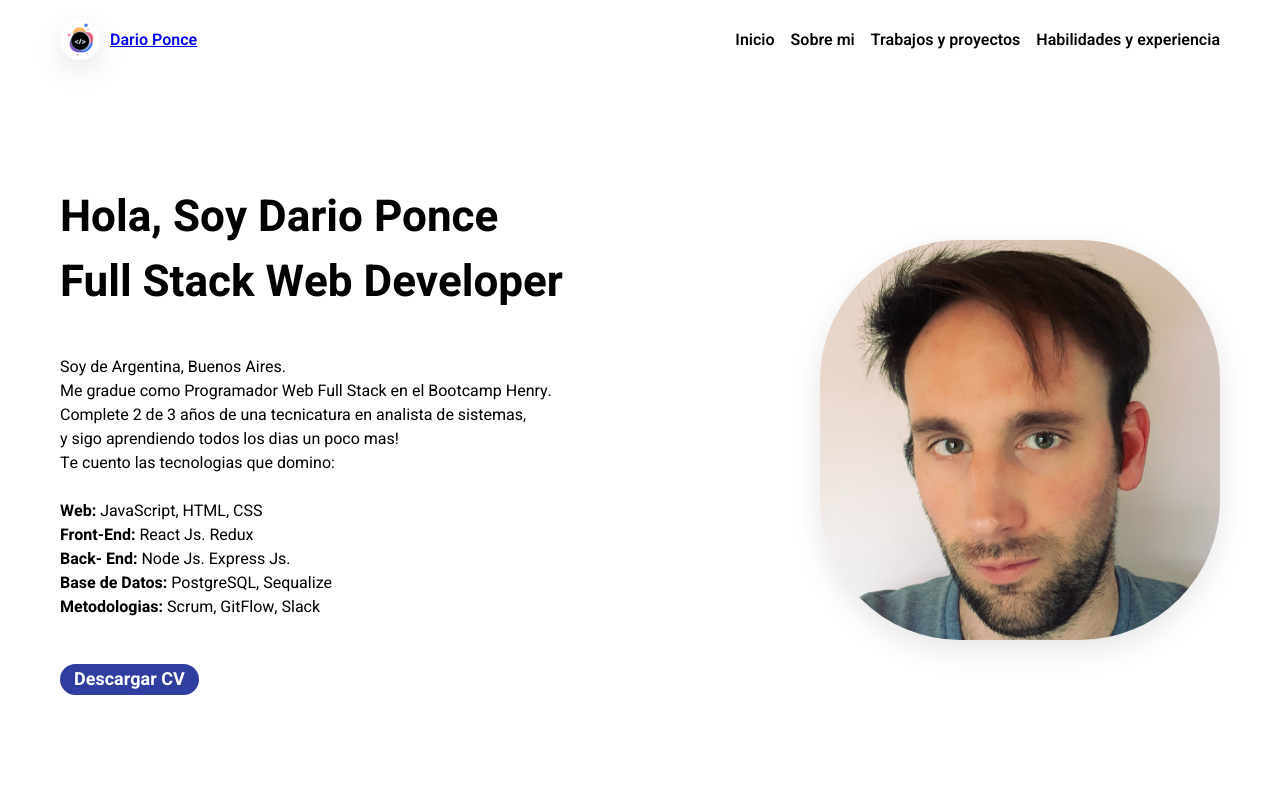
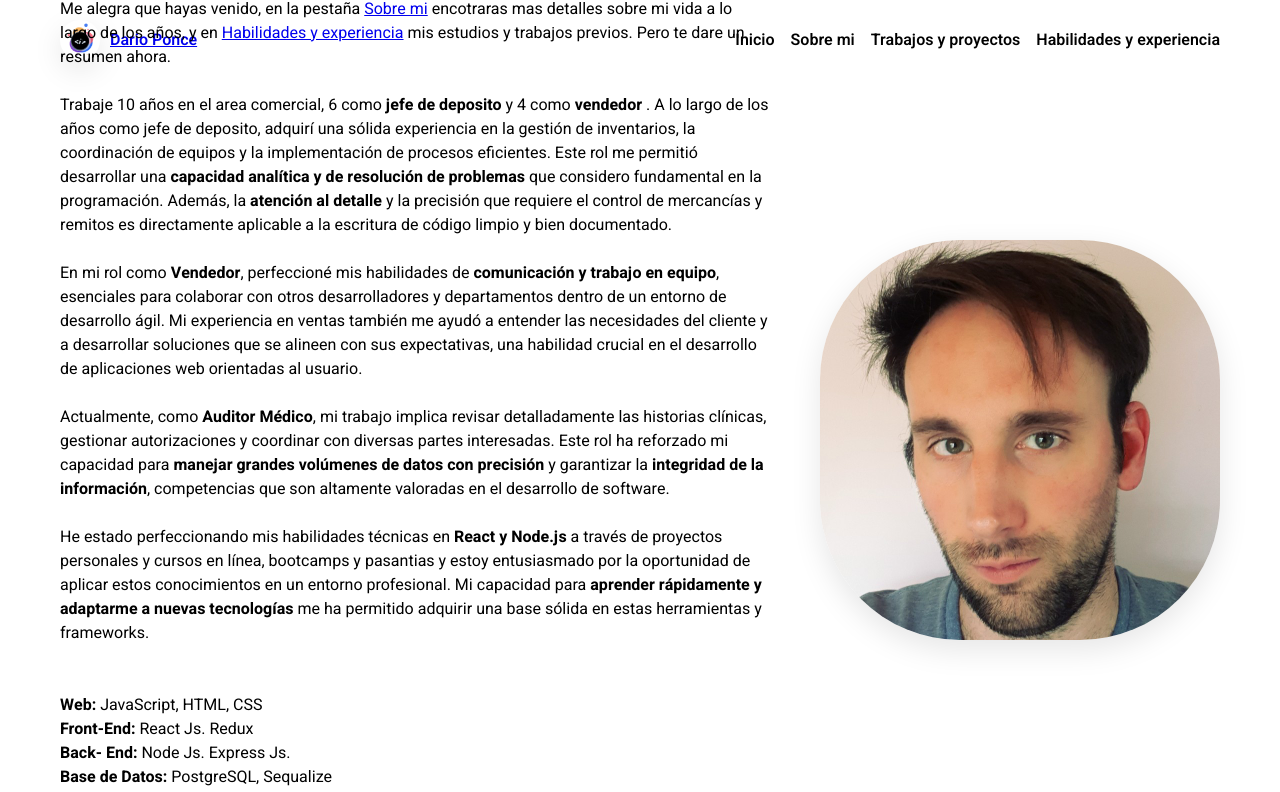
Before and after one commit to DaroPonce21/portfolio, a React (Vite) app: page / in a window 1280 px wide. Shown: the top 792 px of the page. Built offline with nearby package versions, Linux system fonts and the light colour scheme.

Commit message:
update28-05

```diff
--- a/src/components/Home.jsx
+++ b/src/components/Home.jsx
@@ -1,10 +1,9 @@
 import foto from "../assets/yo.jpg";
 import canin from "../assets/imgProyectos/canin/1.png";
 import { Link } from "react-router-dom";
-import pdf from '../assets/CV_DARIO_PONCE_PROGRAMADOR_WEB.pdf'
+import pdf from "../assets/CV_DARIO_PONCE_PROGRAMADOR_WEB.pdf";
 
 const Home = () => {
-
   return (
     <div>
       <div className="main">
@@ -14,13 +13,61 @@ const Home = () => {
             Full Stack Web Developer
           </h1>
           <p>
-            Soy de Argentina, Buenos Aires.
-            <br /> Me gradue como Programador Web Full Stack en el Bootcamp
-            Henry. <br />
-            Complete 2 de 3 años de una tecnicatura en analista de sistemas,{" "}
-            <br />y sigo aprendiendo todos los dias un poco mas!
+            Me alegra que hayas venido, en la pestaña{" "}
+            <Link className="home_link" to="/aboutme">
+              Sobre mi
+            </Link>{" "}
+            encotraras mas detalles sobre mi vida a lo largo de los años, y en{" "}
+            <Link className="home_link" to="/skills">
+              Habilidades y experiencia
+            </Link>{" "}
+            mis estudios y trabajos previos. Pero te dare un resumen ahora.{" "}
             <br />
-            Te cuento las tecnologias que domino:
+            <br />
+            Trabaje 10 años en el area comercial, 6 como{" "}
+            <strong> jefe de deposito </strong> y 4 como{" "}
+            <strong>vendedor </strong>. A lo largo de los años como jefe de
+            deposito, adquirí una sólida experiencia en la gestión de
+            inventarios, la coordinación de equipos y la implementación de
+            procesos eficientes. Este rol me permitió desarrollar una{" "}
+            <strong>capacidad analítica y de resolución de problemas</strong>{" "}
+            que considero fundamental en la programación. Además, la{" "}
+            <strong>atención al detalle</strong> y la precisión que requiere el
+            control de mercancías y remitos es directamente aplicable a la
+            escritura de código limpio y bien documentado.
+            <br />
+            <br />
+            En mi rol como <strong>Vendedor</strong>, perfeccioné mis
+            habilidades de <strong>comunicación y trabajo en equipo</strong>,
+            esenciales para colaborar con otros desarrolladores y departamentos
+            dentro de un entorno de desarrollo ágil. Mi experiencia en ventas
+            también me ayudó a entender las necesidades del cliente y a
+            desarrollar soluciones que se alineen con sus expectativas, una
+            habilidad crucial en el desarrollo de aplicaciones web orientadas al
+            usuario.
+            <br />
+            <br />
+            Actualmente, como <strong>Auditor Médico</strong>, mi trabajo
+            implica revisar detalladamente las historias clínicas, gestionar
+            autorizaciones y coordinar con diversas partes interesadas. Este rol
+            ha reforzado mi capacidad para{" "}
+            <strong>manejar grandes volúmenes de datos con precisión</strong> y
+            garantizar la <strong>integridad de la información</strong>,
+            competencias que son altamente valoradas en el desarrollo de
+            software.
+            <br />
+            <br />
+            He estado perfeccionando mis habilidades técnicas en{" "}
+            <strong>React y Node.js</strong> a través de proyectos personales y
+            cursos en línea, bootcamps y pasantias y estoy entusiasmado por la
+            oportunidad de aplicar estos conocimientos en un entorno
+            profesional. Mi capacidad para{" "}
+            <strong>
+              aprender rápidamente y adaptarme a nuevas tecnologías
+            </strong>{" "}
+            me ha permitido adquirir una base sólida en estas herramientas y
+            frameworks.
+            <br />
             <br />
             <br />
             <strong>Web:</strong> JavaScript, HTML, CSS <br />
@@ -30,9 +77,23 @@ const Home = () => {
             <strong>Base de Datos:</strong> PostgreSQL, Sequalize <br />
             <strong>Metodologias:</strong> Scrum, GitFlow, Slack
           </p>
-          <button className="buttonPDF"><a href={pdf} download className="pdf">Descargar CV</a> </button>
+          <button className="buttonPDF">
+            <a href={pdf} download className="pdf">
+              Descargar CV
+            </a>{" "}
+          </button>
+          <br />
+          <br />
+          <p>
+            <strong>Contactos:</strong>
+            <br />
+            <strong>Mail: </strong> daroponce21@gmail.com <br />
+            <strong>WhatsApp: </strong> 1163710048
+            <br />
+            <strong>Linkedin:</strong> https://www.linkedin.com/in/dario-ponce/
+          </p>
         </div>
-        <img src={foto} />
+        <img src={foto} alt="yo" />
       </div>
 
       <div className="recent">
```
